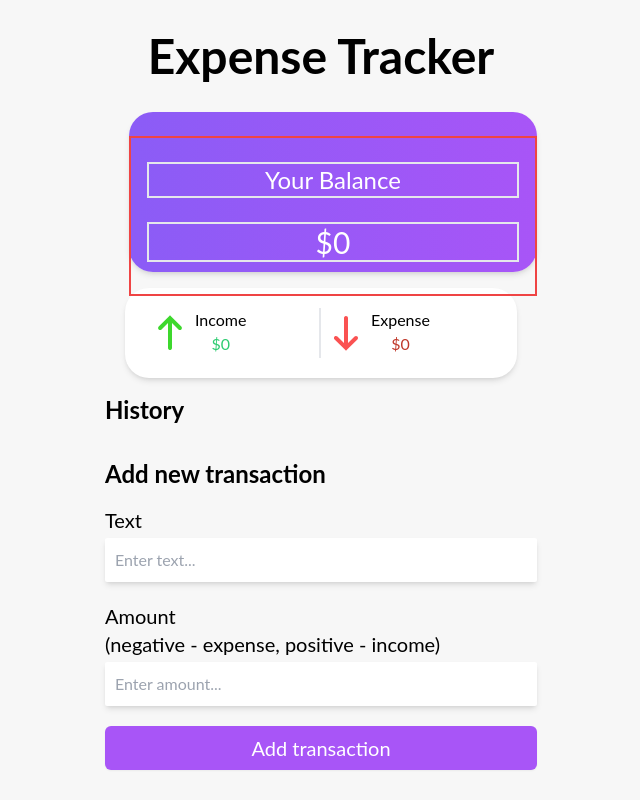
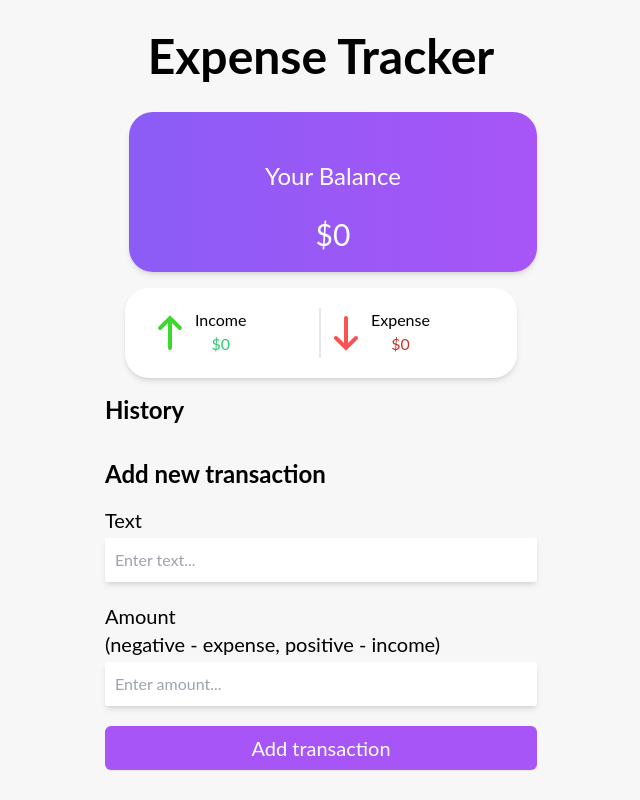
Before and after one commit to Coffeholic404/my_expenses, a Vue app: page / in a window 1280 px wide. Shown: the whole page, without its empty margins (319-959 px from the left). Built offline with nearby package versions, Linux system fonts and the light colour scheme.

Commit message:
delete some css test borders 😃

```diff
--- a/src/components/Balance.vue
+++ b/src/components/Balance.vue
@@ -1,7 +1,7 @@
 <template>
-    <div class=" border-2 border-red-500 w-full h-full text-center px-4 my-6 xs:py-6 lg:flex lg:flex-col">
-    <h4 class="text-white text-2xl border-2 lg-mb-4">Your Balance</h4>
-    <h1 class=" border-2 mt-6 text-white text-3xl lg:mb-2" id="balance">${{ total }}</h1>
+    <div class=" w-full h-full text-center px-4 my-6 xs:py-6 lg:flex lg:flex-col">
+    <h4 class="text-white text-2xl lg-mb-4">Your Balance</h4>
+    <h1 class="mt-6 text-white text-3xl lg:mb-2" id="balance">${{ total }}</h1>
 </div>
 </template>
 
```
